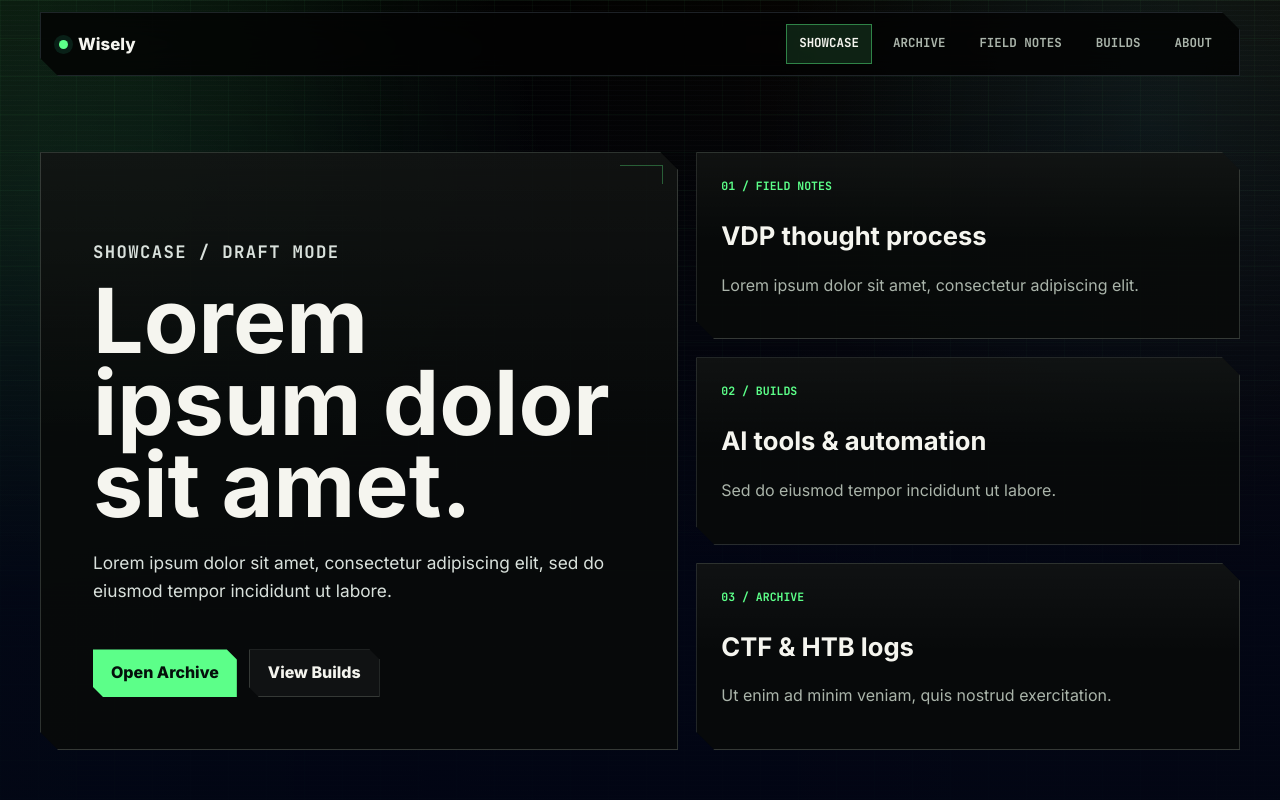
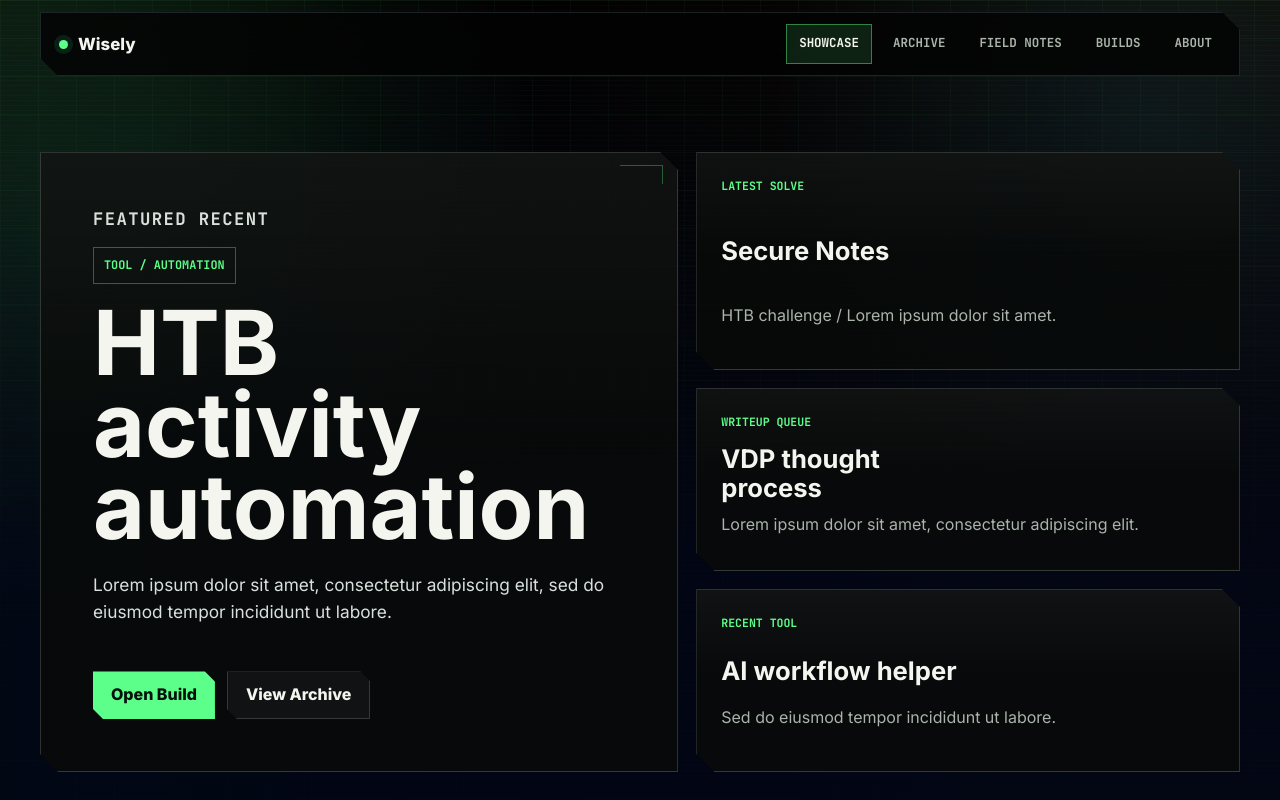
Before and after one commit to Gokongggggggg/Portfolio, a website: page index.html in a window 1280 px wide. Shown: the top 800 px of the page. Drawn offline with Linux system fonts and the light colour scheme.

Commit message:
Tune showcase and activity map labels

```diff
--- a/index.html
+++ b/index.html
@@ -29,31 +29,32 @@
     </header>
     <main id="top">
       <section class="showcase-hero reveal-target" aria-labelledby="showcase-title">
-        <article class="showcase-primary torn-panel">
-          <p class="eyebrow">Showcase / Draft Mode</p>
-          <h1 id="showcase-title">Lorem ipsum dolor sit amet.</h1>
+        <article class="showcase-primary showcase-feature torn-panel">
+          <p class="eyebrow">Featured recent</p>
+          <span class="showcase-kind">Tool / automation</span>
+          <h1 id="showcase-title">HTB activity automation</h1>
           <p>Lorem ipsum dolor sit amet, consectetur adipiscing elit, sed do eiusmod tempor incididunt ut labore.</p>
           <div class="hero-actions">
-            <a class="button primary" href="solves.html">Open Archive</a>
-            <a class="button secondary" href="projects.html">View Builds</a>
+            <a class="button primary" href="projects.html">Open Build</a>
+            <a class="button secondary" href="solves.html">View Archive</a>
           </div>
         </article>
 
-        <div class="showcase-stack" aria-label="Featured work areas">
-          <a class="showcase-tile" href="pentest.html">
-            <span>01 / Field Notes</span>
+        <div class="showcase-stack recent-stack" aria-label="Recent highlighted work">
+          <a class="showcase-tile recent-tile" href="solves.html">
+            <span>Latest solve</span>
+            <strong>Secure Notes</strong>
+            <p>HTB challenge / Lorem ipsum dolor sit amet.</p>
+          </a>
+          <a class="showcase-tile recent-tile" href="pentest.html">
+            <span>Writeup queue</span>
             <strong>VDP thought process</strong>
             <p>Lorem ipsum dolor sit amet, consectetur adipiscing elit.</p>
           </a>
-          <a class="showcase-tile" href="projects.html">
-            <span>02 / Builds</span>
-            <strong>AI tools & automation</strong>
+          <a class="showcase-tile recent-tile" href="projects.html">
+            <span>Recent tool</span>
+            <strong>AI workflow helper</strong>
             <p>Sed do eiusmod tempor incididunt ut labore.</p>
-          </a>
-          <a class="showcase-tile" href="solves.html">
-            <span>03 / Archive</span>
-            <strong>CTF & HTB logs</strong>
-            <p>Ut enim ad minim veniam, quis nostrud exercitation.</p>
           </a>
         </div>
       </section>
--- a/script.js
+++ b/script.js
@@ -359,20 +359,25 @@ function createHeatmapTooltip() {
 }
 
 function buildHeatmapMonthLabels(days, leadingBlanks) {
-  const labels = [];
+  const monthStarts = [];
   let lastMonth = "";
 
   days.forEach((day, index) => {
     const month = day.toLocaleString("en", { month: "short" });
     if (month !== lastMonth) {
-      labels.push(`<span style="grid-column: ${Math.floor((index + leadingBlanks) / 7) + 1};">${month}</span>`);
+      monthStarts.push({
+        month,
+        column: Math.floor((index + leadingBlanks) / 7) + 1
+      });
       lastMonth = month;
     }
   });
 
-  return labels.join("");
+  return monthStarts.map((label, index) => {
+    const nextColumn = monthStarts[index + 1]?.column || "-1";
+    return `<span style="grid-column: ${label.column} / ${nextColumn};">${label.month}</span>`;
+  }).join("");
 }
-
 function heatmapLevel(count) {
   if (count <= 0) return 0;
   if (count === 1) return 1;
--- a/styles.css
+++ b/styles.css
@@ -3072,3 +3072,46 @@ h3,
     min-width: 680px;
   }
 }
+/* Recent showcase and GitHub-like heatmap labels */
+.showcase-feature {
+  min-height: 520px;
+}
+
+.showcase-kind {
+  display: inline-flex;
+  width: fit-content;
+  margin-bottom: 18px;
+  border: 1px solid rgba(92, 255, 137, 0.36);
+  padding: 8px 10px;
+  color: var(--accent);
+  font-family: var(--font-mono);
+  font-size: 0.74rem;
+  font-weight: 800;
+  text-transform: uppercase;
+}
+
+.recent-stack {
+  grid-template-rows: 1.12fr 0.94fr 0.94fr;
+}
+
+.recent-tile strong {
+  max-width: 14ch;
+}
+
+.archive-map .heatmap-months {
+  height: 14px;
+  overflow: visible;
+}
+
+.archive-map .heatmap-months span {
+  display: block;
+  min-width: max-content;
+  white-space: nowrap;
+  overflow: visible;
+  text-align: left;
+  color: var(--muted);
+}
+
+.archive-map .heatmap-grid {
+  align-items: stretch;
+}
```
